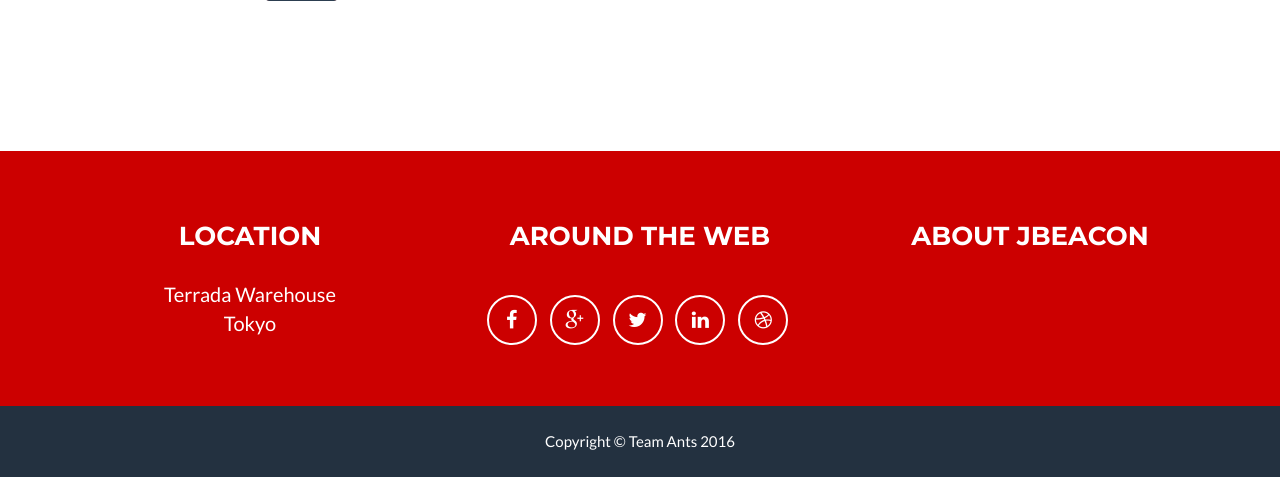
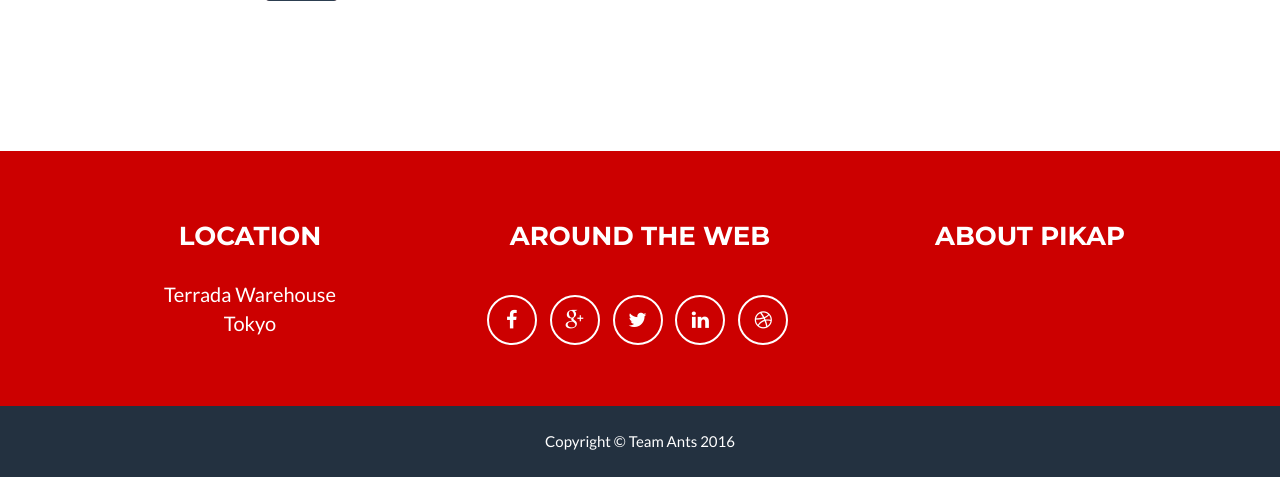
Before and after one commit to giga811/junction-mgls, a Flask app: page / in a window 1280 px wide. Shown: the part 350-827 px from the top of the page. Run offline with Flask 2, Linux system fonts and the light colour scheme; some libraries are stand-ins or nearby versions.

Commit message:
Product name change

```diff
--- a/junction-app/junction/templates/layout.html
+++ b/junction-app/junction/templates/layout.html
@@ -155,7 +155,7 @@
                         </ul>
                     </div>
                     <div class="footer-col col-md-4">
-                        <h3>About jBeacon</h3>
+                        <h3>About Pikap</h3>
                         <p></p>
                     </div>
                 </div>
```
